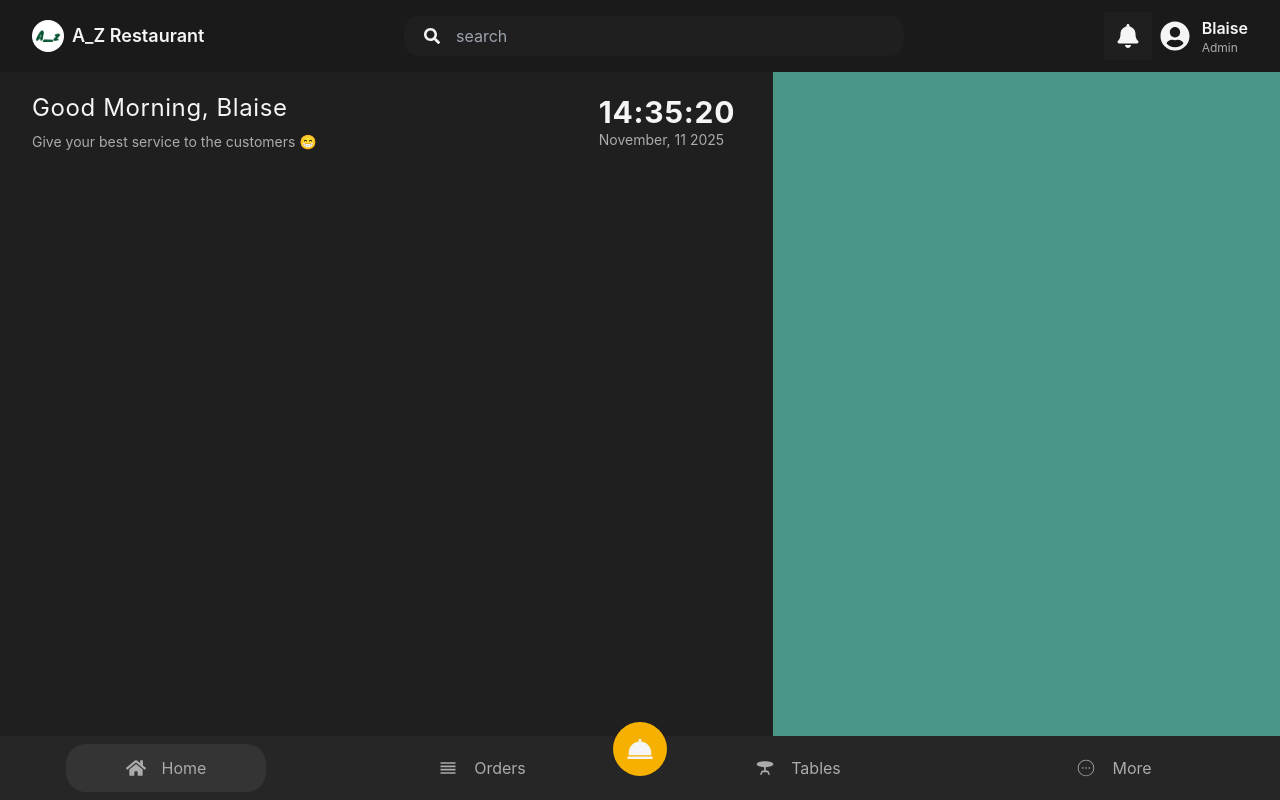
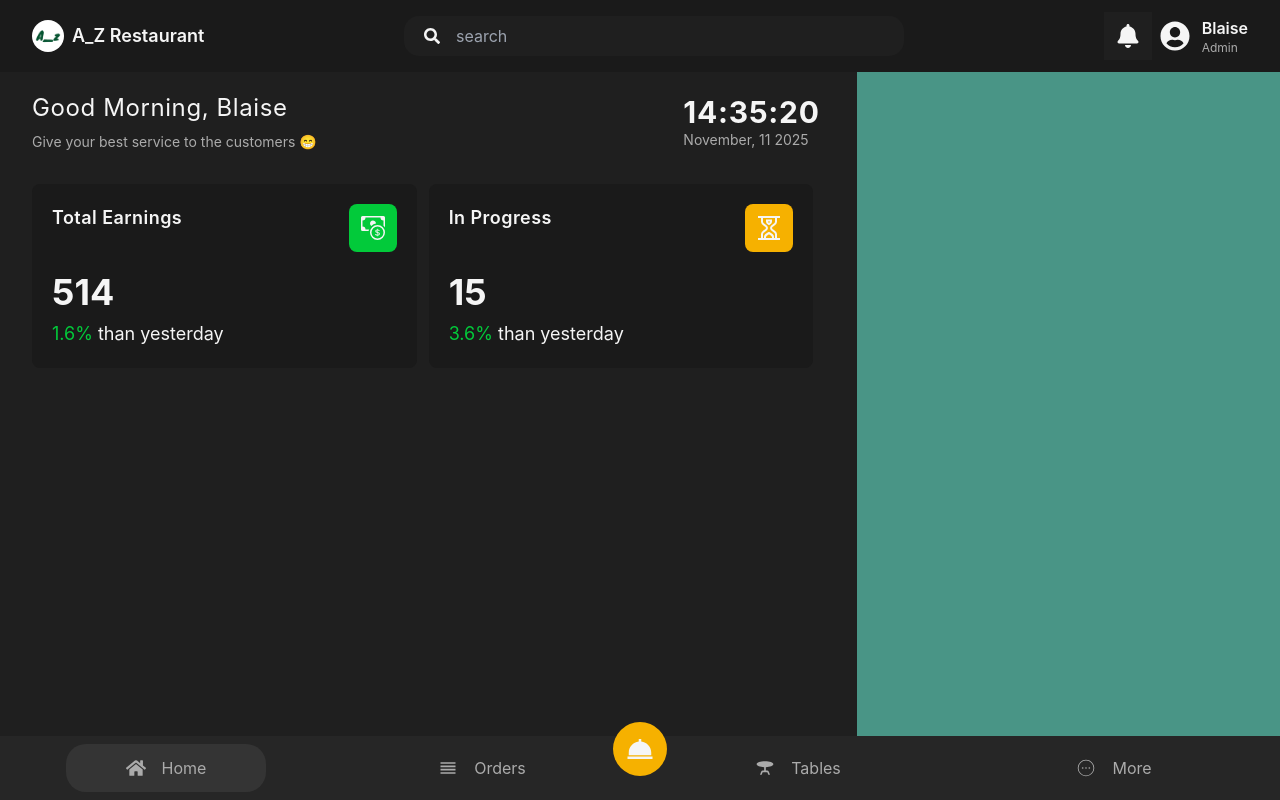
Before and after one commit to Blaise202/Restaurant-POS-React-Frontend, a React (Vite) app: page / in a window 1280 px wide. Built offline with nearby package versions, Linux system fonts and the light colour scheme.

Commit message:
Home Minicards

```diff
--- /dev/null
+++ b/src/components/home/MiniCard.jsx
@@ -0,0 +1,29 @@
+import React from "react";
+
+export const MiniCard = ({ title, icon, number, footerNum }) => {
+  return (
+    <div className="bg-[#1a1a1a] py-5 px-5 rounded-lg w-[50%]">
+      <div className="flex items-start justify-between">
+        <h1 className="text-[#f5f5f5] text-lg font-semibold tracking-wide">
+          {title}
+        </h1>
+        <button
+          className={`${
+            title === "Total Earnings" ? "bg-[#02ca3a]" : "bg-[#f6b100]"
+          } p-3 rounded-lg text-[#f5f5f5] text-2xl`}
+        >
+          {icon}
+        </button>
+      </div>
+      <div>
+        <h1 className="text-[#f5f5f5] text-4xl font-bold mt-5">{number}</h1>
+        <h1 className="text-[#f5f5f5] text-lg mt-2">
+          {" "}
+          <span className="text-[#02ca3a]"> {footerNum}%</span> than yesterday
+        </h1>
+      </div>
+    </div>
+  );
+};
+
+export default MiniCard;
--- a/src/pages/Home.jsx
+++ b/src/pages/Home.jsx
@@ -1,14 +1,31 @@
 import React from "react";
 import Bottom from "../components/include/Bottom";
 import Greetings from "../components/home/Greetings";
+import MiniCard from "../components/home/MiniCard";
+import { BsCashCoin } from "react-icons/bs";
+import { GrInProgress } from "react-icons/gr";
 
 export function Home() {
   return (
     <>
       <section className="bg-[#1f1f1f] h-[calc(100vh-4.5rem)] overflow-hidden flex gap-3">
         {/* left div */}
-        <div className="flex-[3]">
+        <div className="flex-[4]">
           <Greetings />
+          <div className="flex items-center w-full gap-3 px-8 mt-8">
+            <MiniCard
+              title="Total Earnings"
+              icon={<BsCashCoin />}
+              number={514}
+              footerNum={1.6}
+            />
+            <MiniCard
+              title="In Progress"
+              icon={<GrInProgress />}
+              number={15}
+              footerNum={3.6}
+            />
+          </div>
         </div>
         {/* right div */}
         <div className="flex-[2] bg-[#499586]"></div>
```
